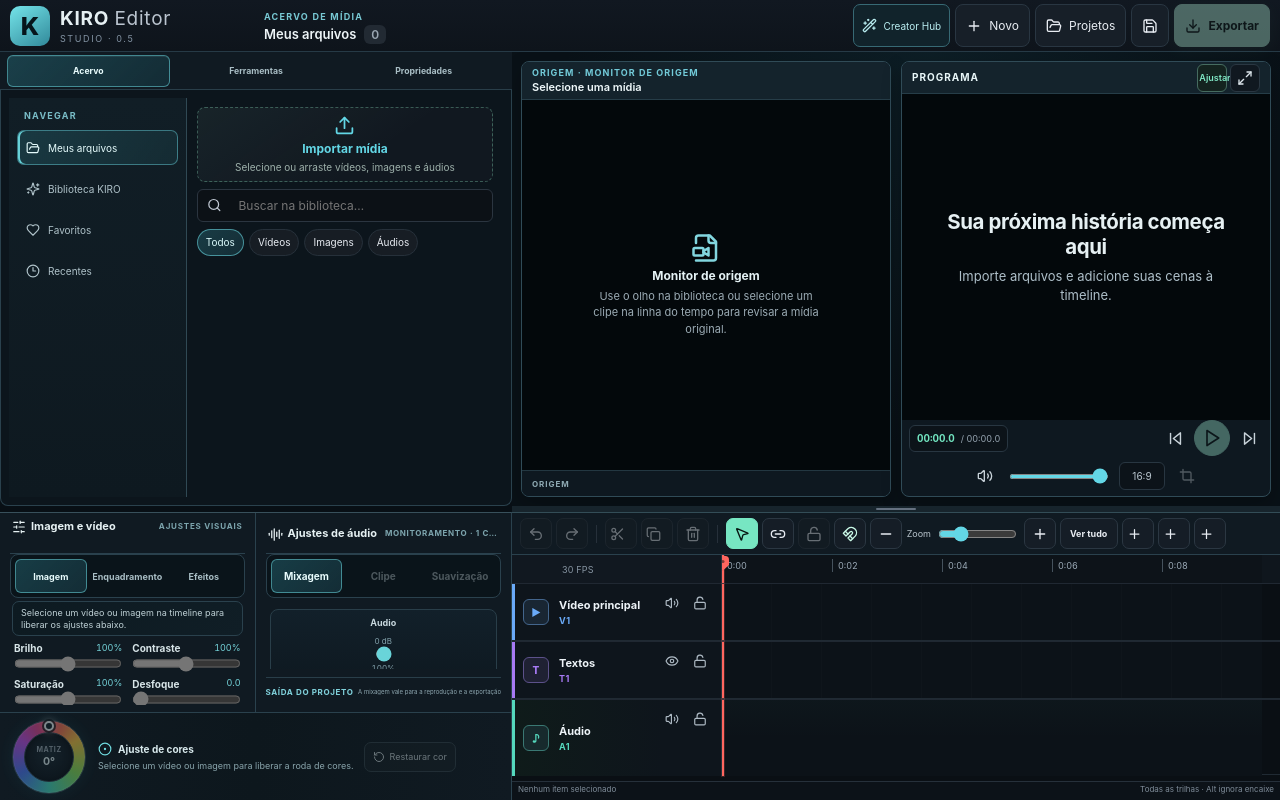
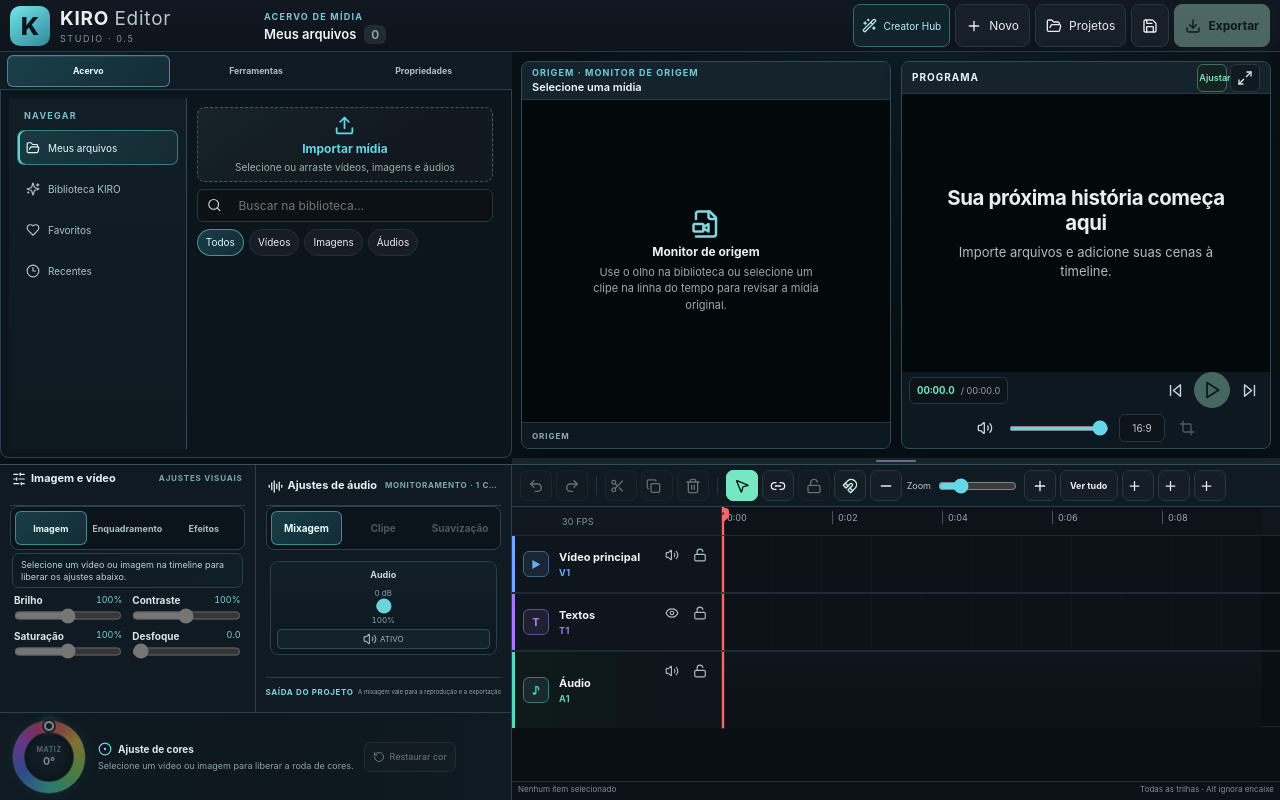
Before and after one commit to kiroaventureiro/kiro-editor, a React (Vite) app: page / in a window 1280 px wide. Built offline with nearby package versions, Linux system fonts and the light colour scheme.

Commit message:
Give desktop image and audio controls room beside color wheel

```diff
--- a/src/App.tsx
+++ b/src/App.tsx
@@ -84,7 +84,9 @@ export default function App() {
   const [timelineHeight, setTimelineHeight] = useState(() =>
       typeof window === "undefined"
         ? 280
-        : clamp(window.innerHeight * 0.38, 230, 310),
+        : window.innerWidth >= 851
+          ? clamp(window.innerHeight * 0.44, 286, 340)
+          : clamp(window.innerHeight * 0.38, 230, 310),
     ),
     [libraryWidth, setLibraryWidth] = useState(260);
   const [targetTrack, setTargetTrack] = useState("video-1");
--- a/src/styles/desktop-program-monitor-v4.css
+++ b/src/styles/desktop-program-monitor-v4.css
@@ -1311,3 +1311,10 @@
     inset: 16px !important;
   }
 }
+
+
+/* Mais espaço no dock desktop para manter ajustes de imagem e áudio completos,
+   com a roda de cor em uma faixa própria abaixo. O mobile mantém sua composição. */
+@media (min-width: 851px) {
+  :root { --ref-dock-height: clamp(286px, 42dvh, 340px); }
+}
```
